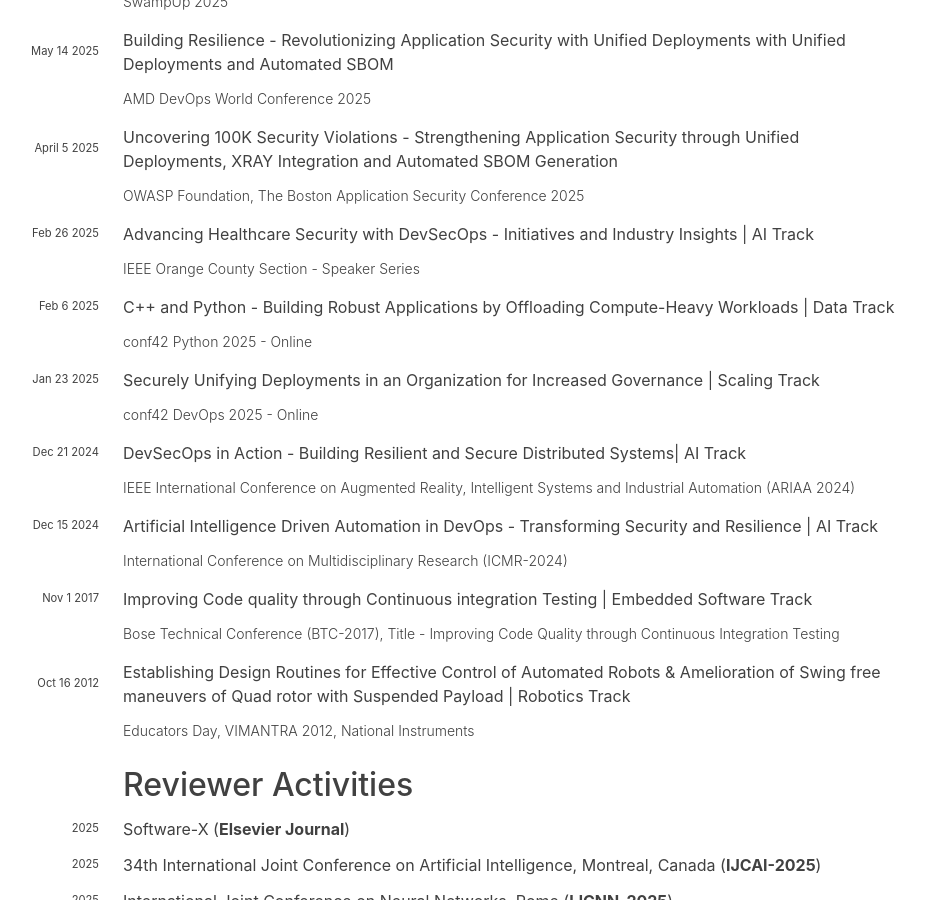
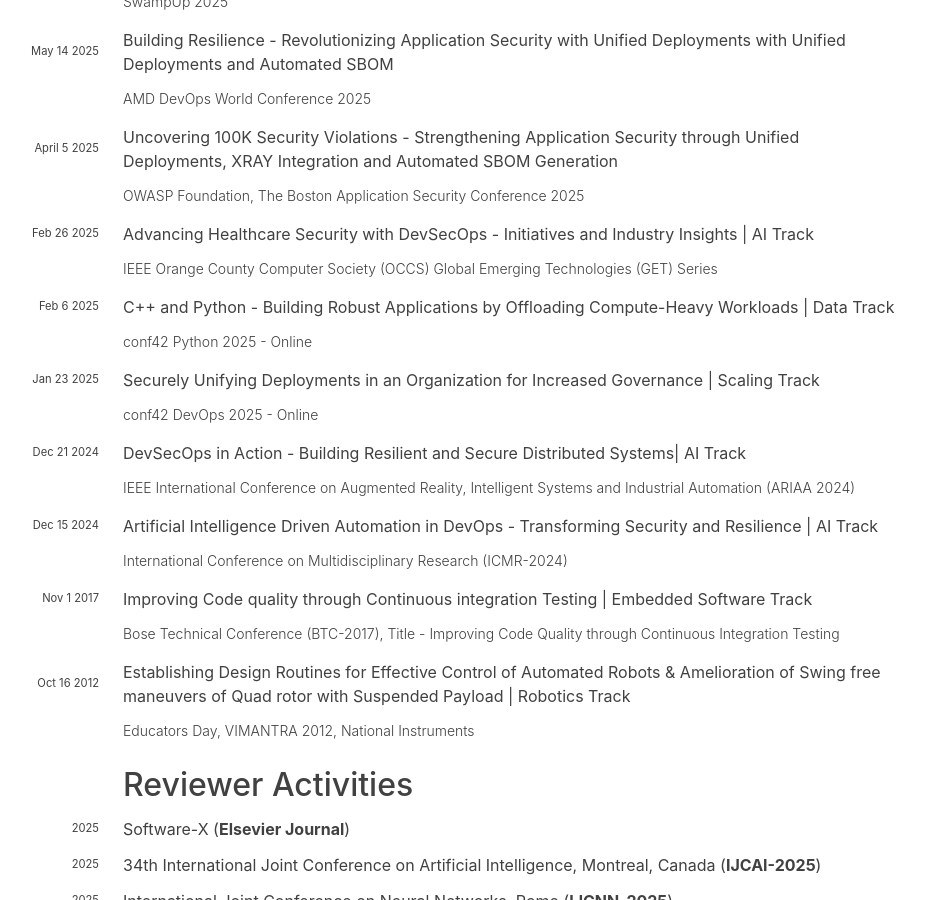
Before and after one commit to hariharanragothaman/hariharanragothaman.github.io, a Jekyll site: the page built from cv.md, in a window 1280 px wide and 900 px high, scrolled down 4758 px. Shown: the whole window, without its empty margins (209-1134 px from the left). Built offline with Jekyll 4.4.1, drawn with Linux system fonts in a browser that asks for light colours; nearby versions of some CDN libraries; some web fonts are replaced.

Commit message:
Polishes and Updates

```diff
--- a/_data/press.yaml
+++ b/_data/press.yaml
@@ -24,7 +24,7 @@
   year: 2025
   publisher:
     - url: https://events.vtools.ieee.org/m/463744
-      name: IEEE Orange County Section - Speaker Series
+      name: IEEE Orange County Computer Society (OCCS) Global Emerging Technologies (GET) Series
 
 - title: C++ and Python - Building Robust Applications by Offloading Compute-Heavy Workloads | Data Track
   month: Feb 6
```
